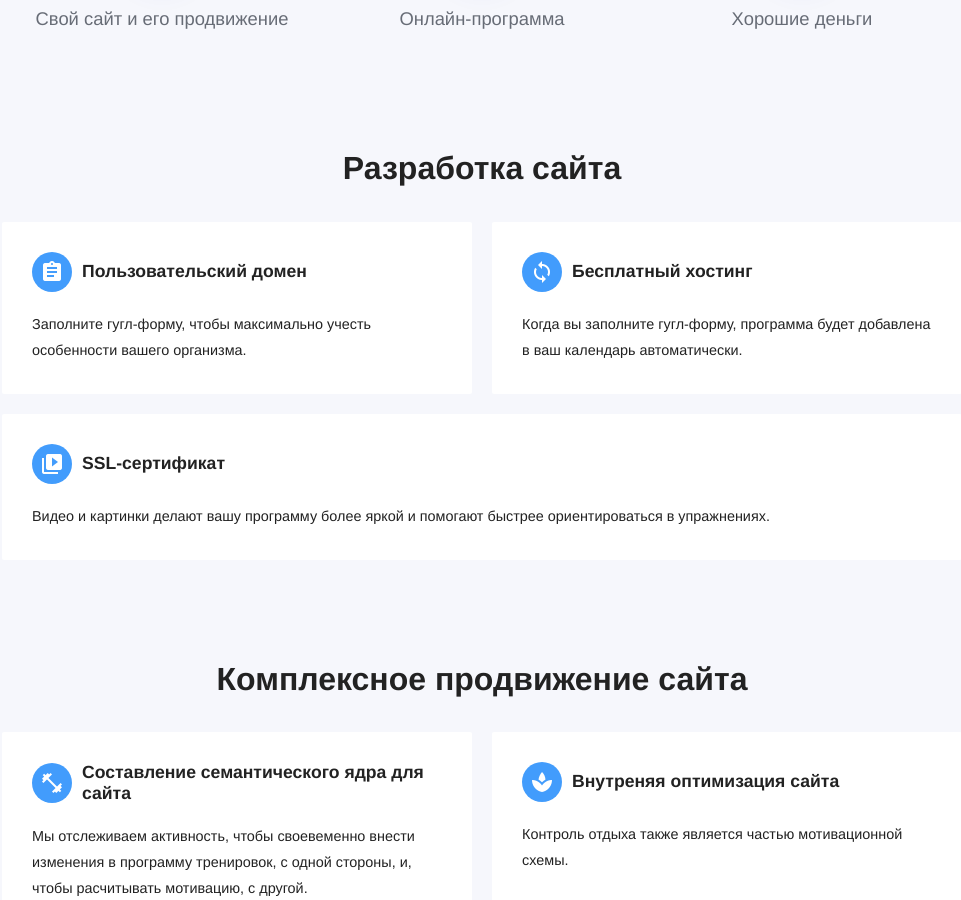
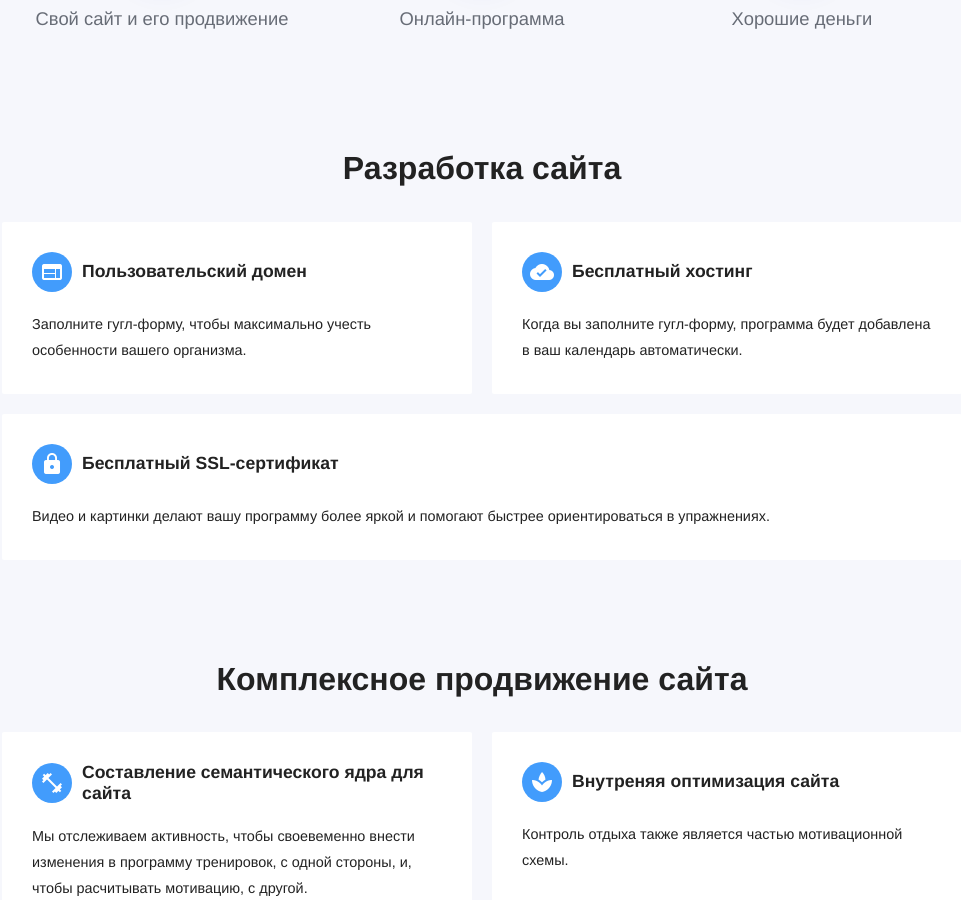
Before and after one commit to RakhimyanTim/adroholic.github.io, a Jekyll site: the page built from pages/features.html, in a window 1280 px wide and 900 px high, scrolled down 447 px. Shown: the whole window, without its empty margins (158-1119 px from the left). Built offline with Jekyll 4.4.1, drawn with Linux system fonts in a browser that asks for light colours; some web fonts are replaced.

Commit message:
Update features.html

```diff
--- a/pages/features.html
+++ b/pages/features.html
@@ -24,11 +24,11 @@
 	<h2>Разработка сайта</h2>
 
 	<ul class="cards">
-		{% include components/features/data-block.html icon="assignment" title="Пользовательский домен" content="Заполните гугл-форму, чтобы максимально учесть особенности вашего организма." %}
+		{% include components/features/data-block.html icon="web" title="Пользовательский домен" content="Заполните гугл-форму, чтобы максимально учесть особенности вашего организма." %}
 
-		{% include components/features/data-block.html icon="sync" title="Бесплатный хостинг" content="Когда вы заполните гугл-форму, программа будет добавлена в ваш календарь автоматически." %}
+		{% include components/features/data-block.html icon="cloud_done" title="Бесплатный хостинг" content="Когда вы заполните гугл-форму, программа будет добавлена в ваш календарь автоматически." %}
 
-		{% include components/features/data-block.html icon="video_library" title="SSL-сертификат" content="Видео и картинки делают вашу программу более яркой и помогают быстрее ориентироваться в упражнениях." %}
+		{% include components/features/data-block.html icon="https" title="Бесплатный SSL-сертификат" content="Видео и картинки делают вашу программу более яркой и помогают быстрее ориентироваться в упражнениях." %}
 	</ul>
 
 	<h2>Комплексное продвижение сайта</h2>
```
